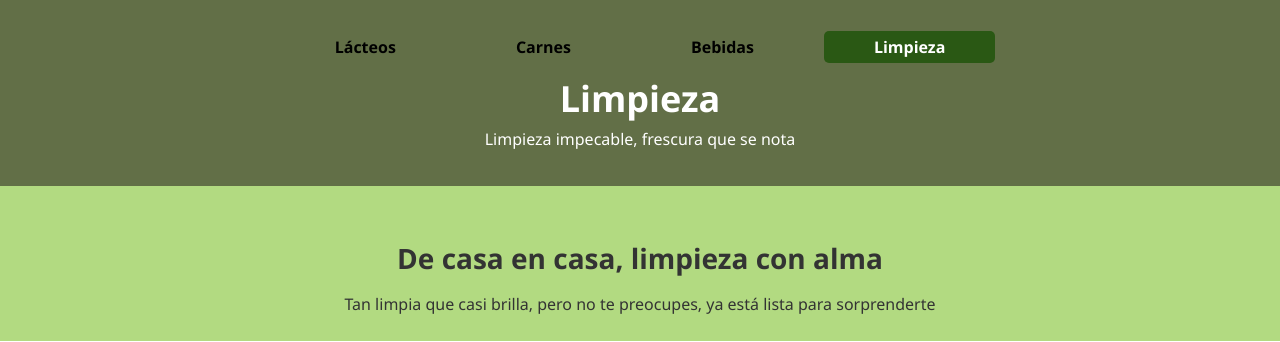
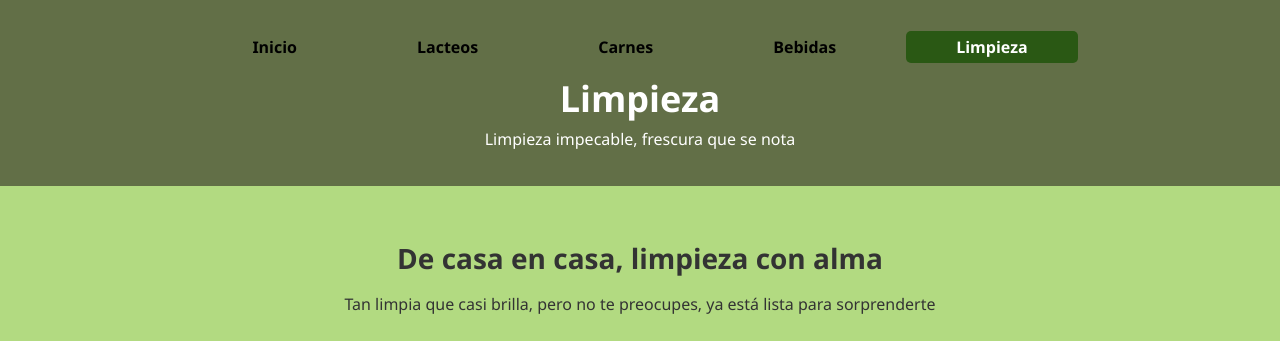
Before and after one commit to Vrouqen/AWS-Ejercicio2-Railway, a Flask app: page / in a window 1280 px wide. Shown: the top 342 px of the page. Run offline with Flask 3, Linux system fonts and the light colour scheme.

Commit message:
Modificacion en enlaces

```diff
--- a/templates/index.html
+++ b/templates/index.html
@@ -16,10 +16,11 @@
     <header class="header">
         <nav class="nav">
         <ul class="nav-list">
-            <li><a href="/lacteos">Lácteos</a></li>
-            <li><a href="/carnes">Carnes</a></li>
-            <li><a href="/bebidas">Bebidas</a></li>
-            <li><a href="/limpieza" class="active">Limpieza</a></li>
+            <li><a href="http://3.218.233.15:777/">Inicio</a></li>
+            <li><a href="https://herokud1-03800266aff2.herokuapp.com/">Lacteos</a></li>
+            <li><a href="http://146.190.160.148:999/">Carnes</a></li>
+            <li><a href="https://versel-cyan.vercel.app/">Bebidas</a></li>
+            <li><a href="https://ejercicio2-railway.up.railway.app/" class="active">Limpieza</a></li>
         </ul>
     </nav>
     <h1 class="logo">Limpieza</h1>
```
